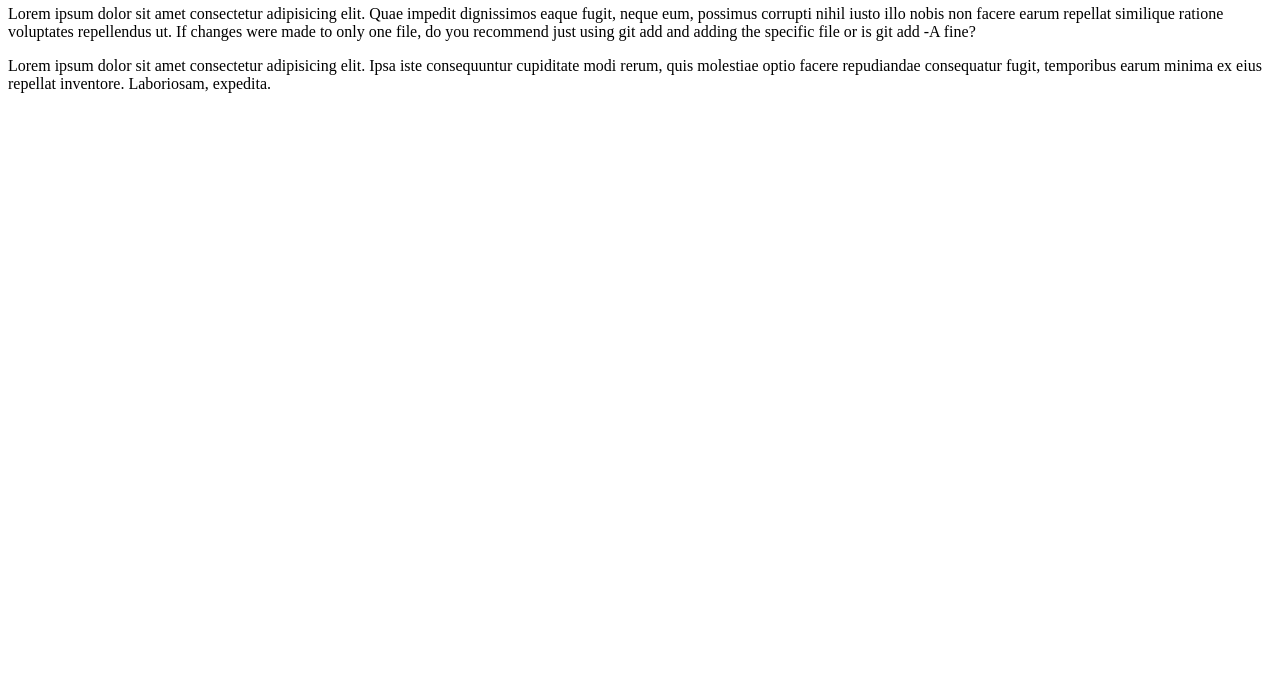
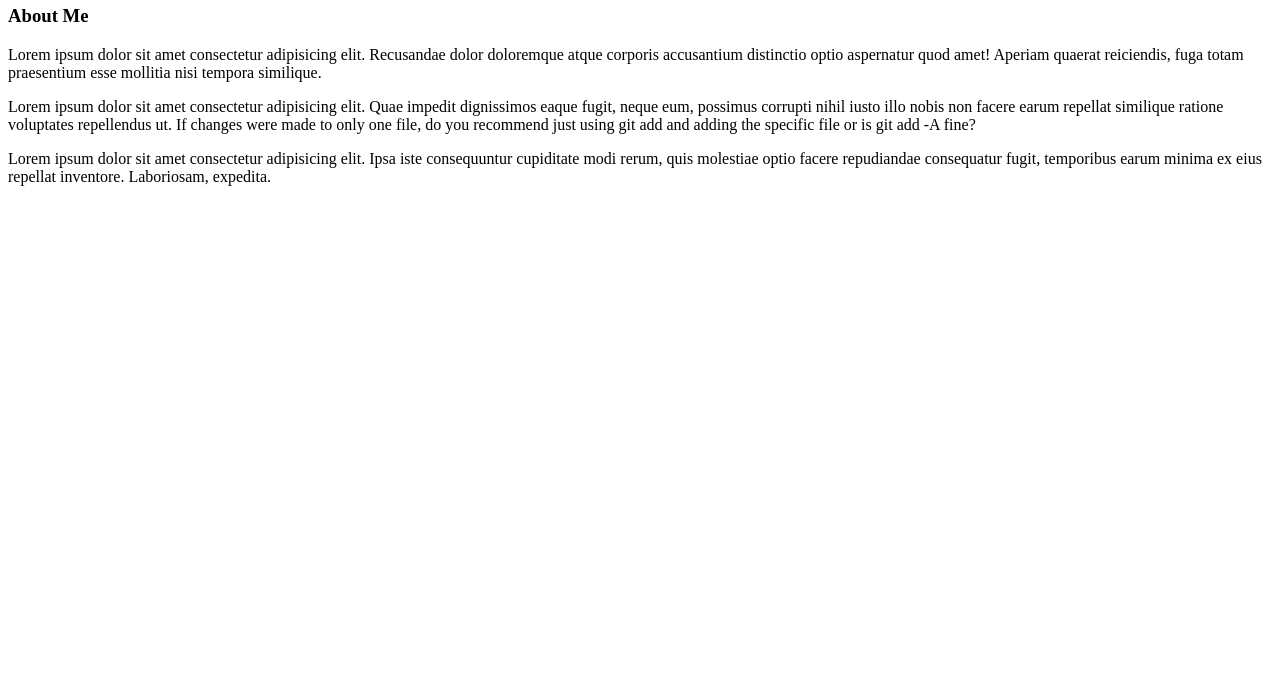
Before and after one commit to Nickduke/myFirstGitRepo, a plain HTML site: page index.html in a window 1280 px wide. Shown: the part 122-800 px from the top of the page. Drawn offline with Linux system fonts and the light colour scheme.

Commit message:
Added about section

```diff
--- a/index.html
+++ b/index.html
@@ -11,6 +11,15 @@
       <h1>My cool page</h1>
       <h2>wow what a great project</h2>
     </header>
+    <section class="about">
+      <h3>About Me</h3>
+      <p>
+        Lorem ipsum dolor sit amet consectetur adipisicing elit. Recusandae
+        dolor doloremque atque corporis accusantium distinctio optio aspernatur
+        quod amet! Aperiam quaerat reiciendis, fuga totam praesentium esse
+        mollitia nisi tempora similique.
+      </p>
+    </section>
     <p>
       Lorem ipsum dolor sit amet consectetur adipisicing elit. Quae impedit
       dignissimos eaque fugit, neque eum, possimus corrupti nihil iusto illo
```
Also changed, not shown: 1 other file.
